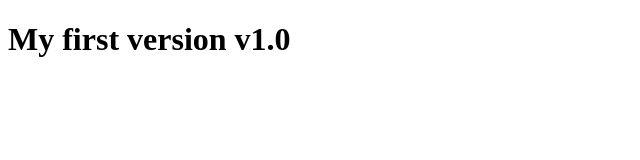
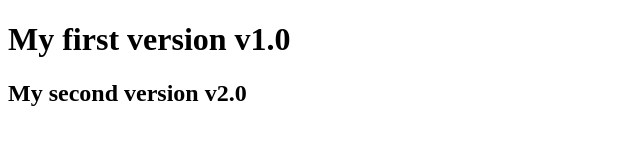
Before and after one commit to dayanandyadav205/GitPractice, a plain HTML site: page index.html in a window 1280 px wide. Shown: the whole page, without its empty margins (0-640 px from the left). Drawn offline with Linux system fonts and the light colour scheme.

Commit message:
my second commit

```diff
--- a/index.html
+++ b/index.html
@@ -7,5 +7,6 @@
 </head>
 <body>
     <h1>My first version v1.0</h1>
+    <h2>My second version v2.0</h2>
 </body>
 </html>
```
